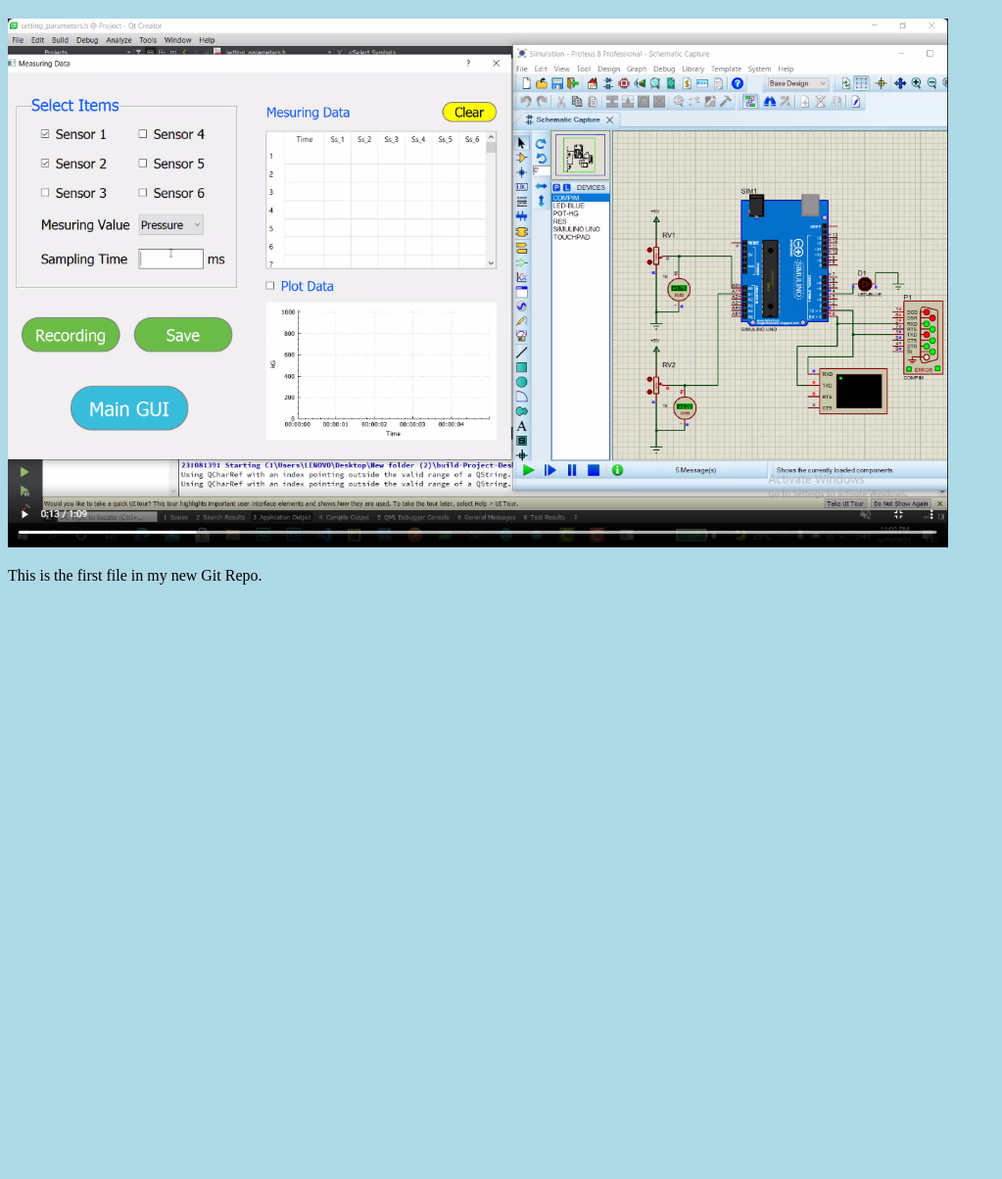
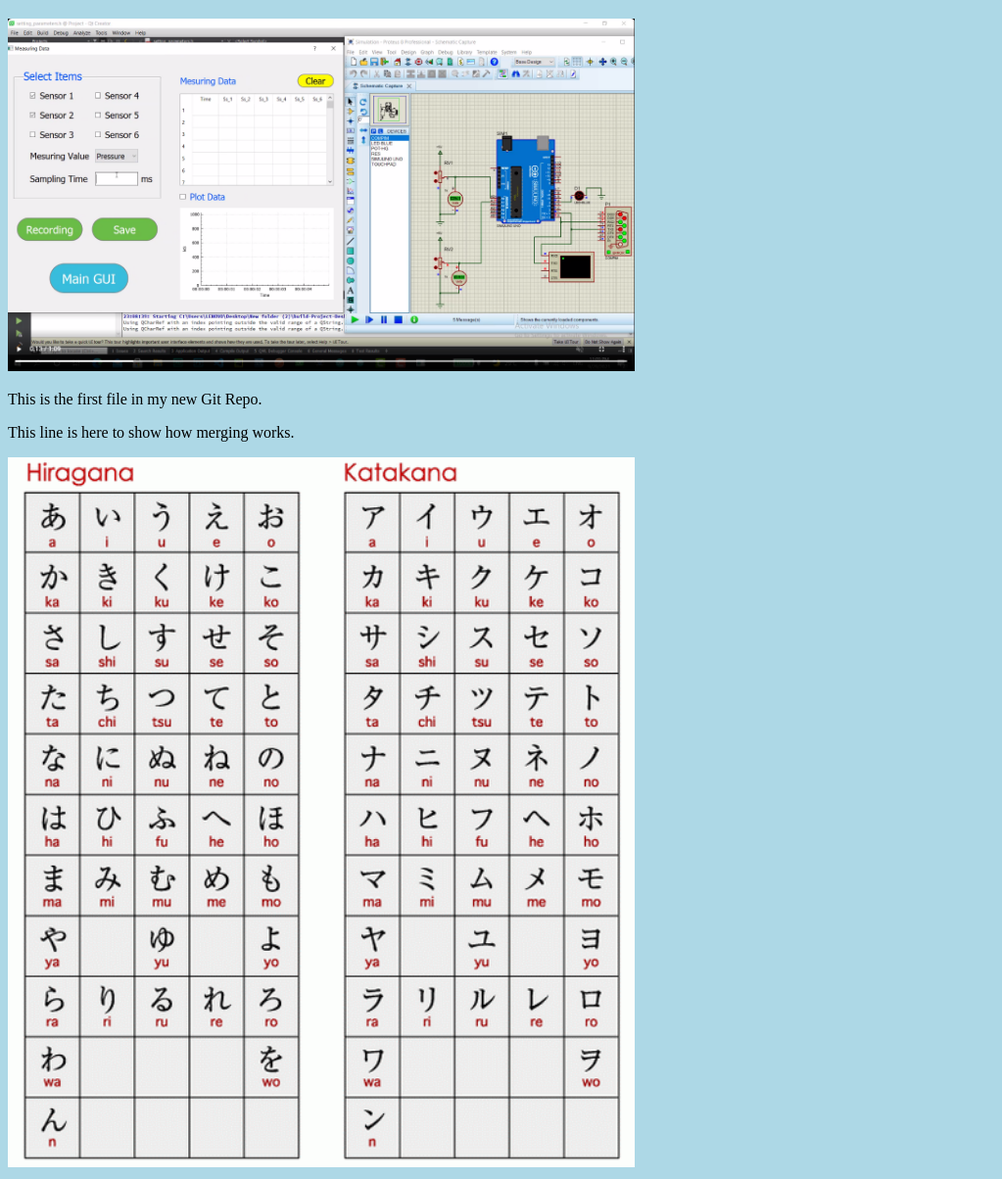
Before and after one commit to CudHnyuH/Test_Git, a plain HTML site: page index.html in a window 1280 px wide. Shown: the part 61-1265 px from the top of the page at 98% size, without its empty margins (0-1023 px from the left). Before the commit the page ends 800 px from the top, so only its background shows below. Drawn offline with Linux system fonts and the light colour scheme.

Commit message:
Updated index.html . Resized image

```diff
--- a/index.html
+++ b/index.html
@@ -7,9 +7,10 @@
 <body>
 
 <h1>Hello world!</h1>
-<div><img src="img_hello_world.jpg" alt="Hello World from Space" style="width:100%;max-width:960px"></div>
+<div><img src="img_hello_world.jpg" alt="Hello World from Space" style="width:100%;max-width:640px"></div>
 <p>This is the first file in my new Git Repo.</p>
-
+<p>This line is here to show how merging works.</p>
+<div><img src="img_hello_git.jpg" alt="Hello Git" style="width:100%;max-width:640px"></div>
 
 </body>
 </html>
```
